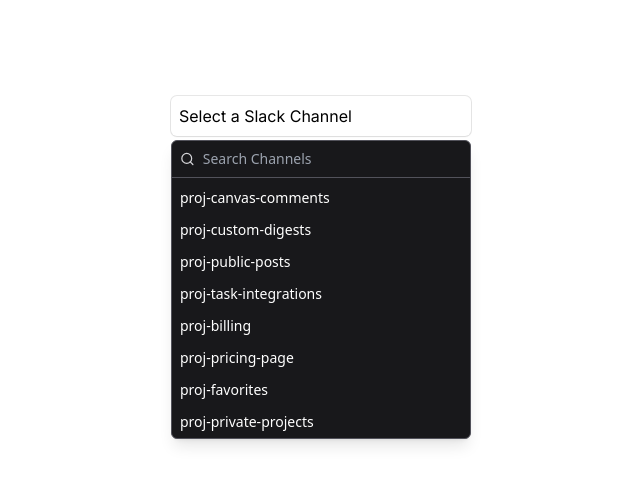
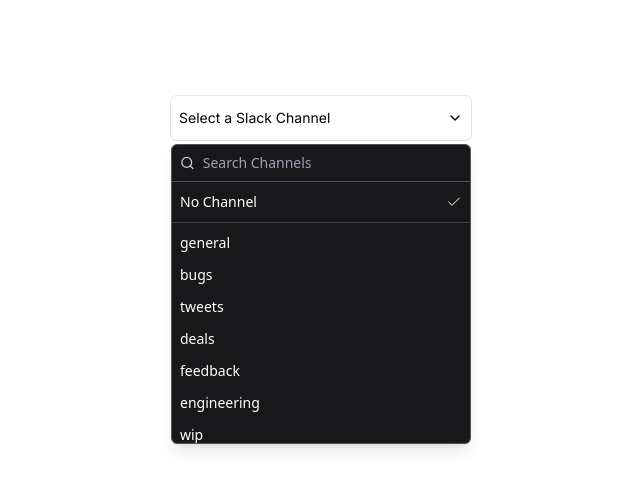
Before and after one commit to mattbf/slack-channel-selector, a Next.js app: page / in a window 1280 px wide. Both pictures are taken after a click on the button "Select a Slack Channel". Shown: the top 490 px of the page, without its empty margins (319-959 px from the left). Built offline with nearby package versions, Linux system fonts and the light colour scheme.

Commit message:
filtering options on search

```diff
--- a/components/MultiSelect.tsx
+++ b/components/MultiSelect.tsx
@@ -1,6 +1,7 @@
 import * as DropdownMenu from '@radix-ui/react-dropdown-menu'
 import Chip from './Chip'
 import { Check, ChevronDown, Search } from 'lucide-react'
+import { useState } from 'react'
 
 type SelectOption = {
   name: string
@@ -9,53 +10,77 @@
 
 type Props = {
   options: SelectOption[]
-  values: SelectOption[]
-  onChange: (values: SelectOption[]) => void
+  filteredOptions: SelectOption[]
+  selectedOptions: SelectOption[]
+  onChange: (selectedOptions: SelectOption[]) => void
+  searchOptions: (query: string) => void
 }
 
-export default function MultiSelect({ options, values, onChange }: Props) {
+export default function MultiSelect({ options, filteredOptions, selectedOptions, onChange, searchOptions }: Props) {
   const handleChangeSelect = (event: any, option: any, isSelected: boolean) => {
     event.preventDefault()
     if (isSelected) {
-      onChange(values.filter((v) => v.id !== option.id))
+      onChange(selectedOptions.filter((v) => v.id !== option.id))
     } else {
-      onChange([...values, option])
+      onChange([...selectedOptions, option])
     }
   }
+  const handleClearSelect = (event: any) => {
+    onChange([])
+  }
+
+  const handleChangeInput = (query: string) => {
+    searchOptions(query)
+  }
+  console.log({ options, filteredOptions })
 
   return (
     <DropdownMenu.Root>
       <DropdownMenu.Trigger asChild>
-        <button className='w-full flex items-center justify-between rounded-md shadow-sm ring-1 ring-zinc-900/10 py-2 px-2 hover:ring-zinc-300 focus:ring-zinc-300 outline-none select-none'>
-          {values && values.length > 0 ? (
+        <button className='text-sm w-full flex items-center justify-between rounded-md shadow-sm ring-1 ring-zinc-900/10 py-2 px-2 hover:ring-zinc-300 focus:ring-zinc-300 outline-none select-none'>
+          {selectedOptions && selectedOptions.length > 0 ? (
             <div className='flex flex-row flex-wrap gap-2'>
-              {values.map((v: any) => (
+              {selectedOptions.map((v: any) => (
                 <Chip key={v.id} option={v} />
               ))}
             </div>
           ) : (
-            'Select a Slack Channel'
+            <div className='h-[28px] flex flex-row justify-between items-center w-full'>
+              Select a Slack Channel
+              <ChevronDown size={16} color='currentColor' />
+            </div>
           )}
         </button>
       </DropdownMenu.Trigger>
 
-      <DropdownMenu.Portal className='border border-orange-500'>
+      <DropdownMenu.Portal>
         <DropdownMenu.Content
           align='start'
-          className='w-[--radix-popper-anchor-width] mt-1 flex flex-col rounded-md bg-zinc-900 border border-zinc-600 shadow-lg'
+          className='w-[--radix-popper-anchor-width] mt-1 flex flex-col rounded-md bg-zinc-900 border border-zinc-600 shadow-lg max-h-[300px]'
         >
           <div className='w-full py-2 px-2 border-b border-zinc-600 flex flex-row items-center justify-start mb-1 text-zinc-300 text-sm'>
             <Search size={16} color='currentColor' />
             <input autoFocus placeholder='Search Channels' className='ml-2 w-full ring-0 outline-none bg-transparent' />
           </div>
-
-          {options.map((option) => {
-            const isSelected = values.find((value) => option.id === value.id) !== undefined ? true : false
+          <div className='overflow-y-auto'>
+            <DropdownMenu.Item
+              onSelect={(e) => handleClearSelect(e)}
+              className='hover:bg-zinc-700 focus:bg-zinc-700 py-1.5 px-2 outline-none text-white rounded-md'
+            >
+              <button className='flex items-center justify-between w-full text-white text-sm'>
+                No Channel
+                {selectedOptions && selectedOptions.length < 1 && <Check strokeWidth={1.5} size={16} />}
+              </button>
+            </DropdownMenu.Item>
+            <div className='w-full my-1 h-px bg-zinc-700' />
+            {filteredOptions.map((option) => {
+              const isSelected =
+                selectedOptions.find((selected) => option.id === selected.id) !== undefined ? true : false
               return (
                 <DropdownMenu.Item
                   key={option.id}
                   onSelect={(e) => handleChangeSelect(e, option, isSelected)}
-                className='hover:bg-orange-800 focus:bg-zinc-700 py-1.5 px-2 outline-none text-white rounded-md'
+                  className='hover:bg-zinc-700 focus:bg-zinc-700 py-1.5 px-2 outline-none text-white rounded-md'
                 >
                   <button className='flex items-center justify-between w-full text-white text-sm'>
                     {option.name}
@@ -64,6 +89,7 @@
                 </DropdownMenu.Item>
               )
             })}
+          </div>
         </DropdownMenu.Content>
       </DropdownMenu.Portal>
     </DropdownMenu.Root>
--- a/pages/api/channels.ts
+++ b/pages/api/channels.ts
@@ -161,7 +161,7 @@
   const filteredChannels = searchParam ? channels.filter((channel) => channel.name.includes(searchParam)) : channels
   const pageParam = searchParams.get('page')
   const page = pageParam ? parseInt(pageParam) : 1
-  const perPage = 10
+  const perPage = 100
   const start = (page - 1) * perPage
   const end = start + perPage
   const hasNextPage = end < filteredChannels.length
--- a/pages/index.tsx
+++ b/pages/index.tsx
@@ -13,43 +13,41 @@
 }
 
 export default function Home() {
-  const [value, setValue] = useState('general')
-  // const options = [
-  //   {
-  //     label: '#general',
-  //     value: 'general'
-  //   },
-  //   {
-  //     label: '#wip',
-  //     value: 'wip'
-  //   },
-  //   {
-  //     label: '#engineering',
-  //     value: 'engineering'
-  //   }
-  // ]
-
   const [options, setOptions] = useState<any[]>([])
+  const [filteredOptions, setFilteredOptions] = useState<SelectOption[]>([])
+  const [selectedOptions, setSelectedOptions] = useState<SelectOption[]>([])
 
   useEffect(() => {
     const getSlackChannels = async () => {
-      let query = 'proj'
+      let query = '' //'proj'
       const response = await fetch(`${URL}/?q=${query}`)
       const json = await response.json()
       console.log({ json })
       setOptions(json.data)
+      setFilteredOptions(json.data)
     }
 
     getSlackChannels()
   }, [])
 
-  const [selectedValues, setSelectedValues] = useState<SelectOption[]>([])
+  const searchOptions = async (query: string) => {
+    if (query) {
+      setFilteredOptions(options.filter((o) => o.name.includes(query)))
+    } else {
+      setFilteredOptions(options)
+    }
+  }
 
   return (
     <main className={`flex min-h-screen flex-col items-center justify-between p-24 ${inter.className}`}>
-      {/* <Select options={options} value={value} onChange={setValue} /> */}
       <div className='w-[300px]'>
-        <MultiSelect options={options} values={selectedValues} onChange={setSelectedValues} />
+        <MultiSelect
+          options={filteredOptions}
+          selectedOptions={selectedOptions}
+          filteredOptions={filteredOptions}
+          onChange={setSelectedOptions}
+          searchOptions={searchOptions}
+        />
       </div>
     </main>
   )
```
Lines whose indentation alone changed are shown as unchanged.
